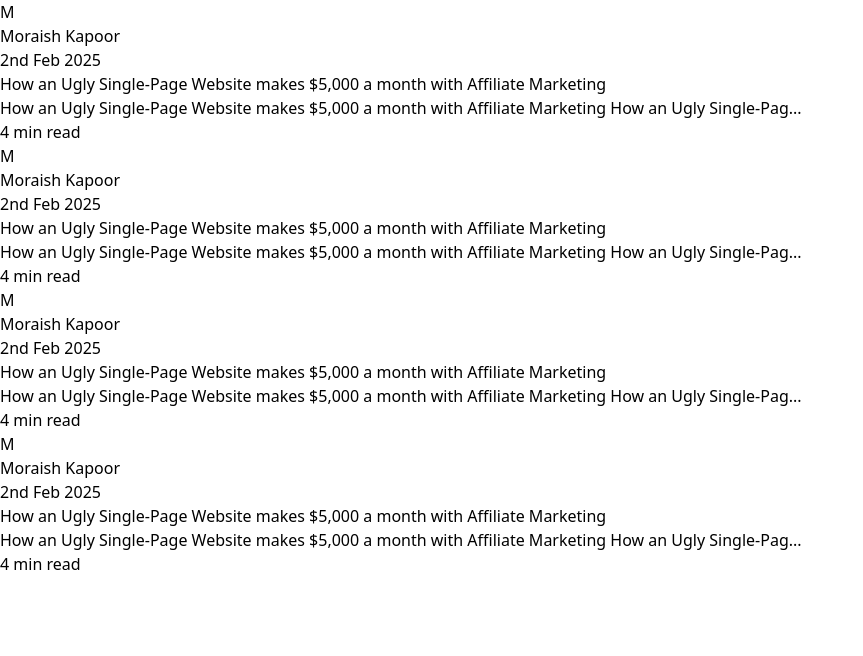
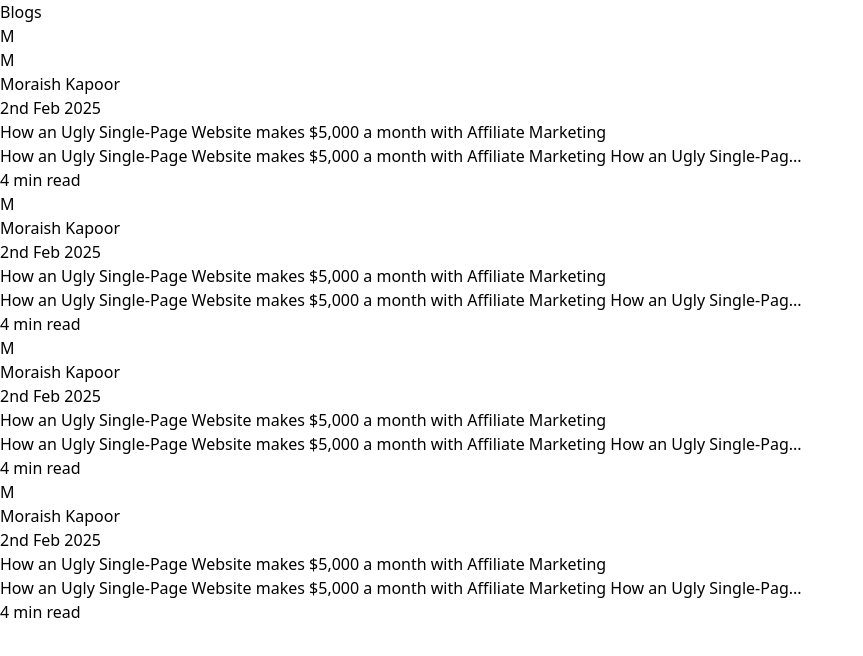
Before and after one commit to moraish/webDev101, a React (Vite) app in the folder week-13/frontend/: page /blogs in a window 1280 px wide. Shown: the top 656 px of the page, without its empty margins (0-863 px from the left). Built offline with nearby package versions, Linux system fonts and the light colour scheme.

Commit message:
added appbar

```diff
--- /dev/null
+++ b/week-13/frontend/src/components/AppBar.tsx
@@ -0,0 +1,17 @@
+import { Avatar } from "./BlogCard";
+
+function AppBar() {
+    return (
+        <div className="flex justify-between border-b border-slate-500 h-12 w-full">
+            <div className="flex justify-center flex-col px-6">
+                Blogs
+            </div>
+            <div className="flex justify-center flex-col px-6">
+                <Avatar name="Moraish" size="big" />
+            </div>
+        </div>
+
+    )
+}
+
+export default AppBar;
--- a/week-13/frontend/src/components/BlogCard.tsx
+++ b/week-13/frontend/src/components/BlogCard.tsx
@@ -38,9 +38,9 @@ export const BlogCard = ({
     )
 }
 
-function Avatar({ name }: { name: string }) {
+export function Avatar({ name, size = "small" }: { name: string, size?: 'small' | 'big' }) {
     return (
-        <div className="relative inline-flex items-center justify-center w-6 h-6 overflow-hidden bg-gray-100 rounded-full dark:bg-gray-600 text-sm">
+        <div className={`relative inline-flex items-center justify-center ${size === 'small' ? 'w-6 h-6 text-xs' : 'w-10 h-10 text-lg'} overflow-hidden bg-gray-100 rounded-full dark:bg-gray-600 text-sm`}>
             <span className="font-medium text-gray-600 dark:text-gray-300">{name[0]}</span>
         </div>
     )
--- a/week-13/frontend/src/pages/Blogs.tsx
+++ b/week-13/frontend/src/pages/Blogs.tsx
@@ -1,9 +1,13 @@
+
+import AppBar from "../components/AppBar";
 import { BlogCard } from "../components/BlogCard";
 
 
 
 function Blogs() {
     return (
+        <div>
+            <AppBar />
             <div className="flex justify-center">
                 <div>
                     <BlogCard
@@ -35,6 +39,7 @@ function Blogs() {
                     />
                 </div>
             </div>
+        </div>
     )
 }
 
```
Lines whose indentation alone changed are shown as unchanged.
